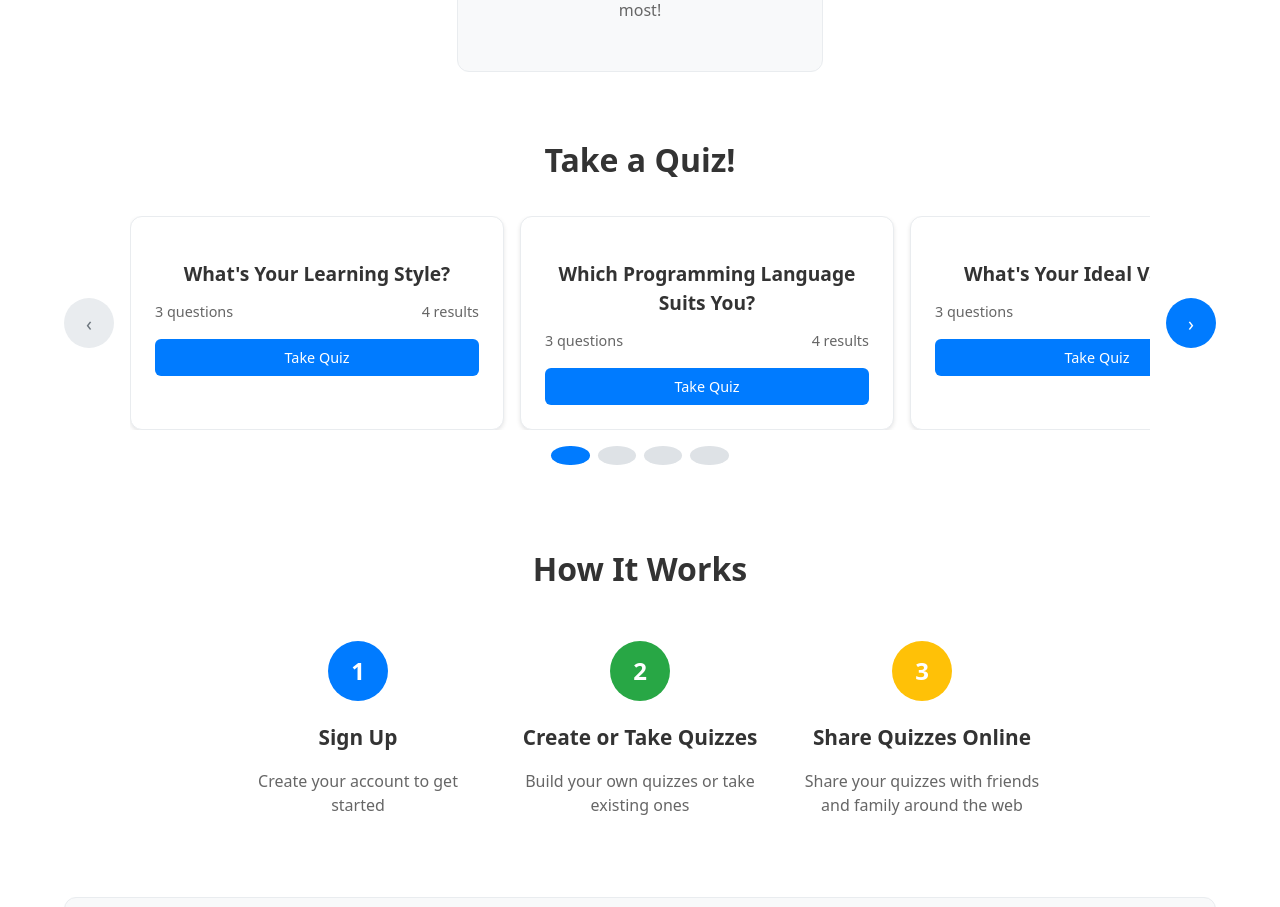
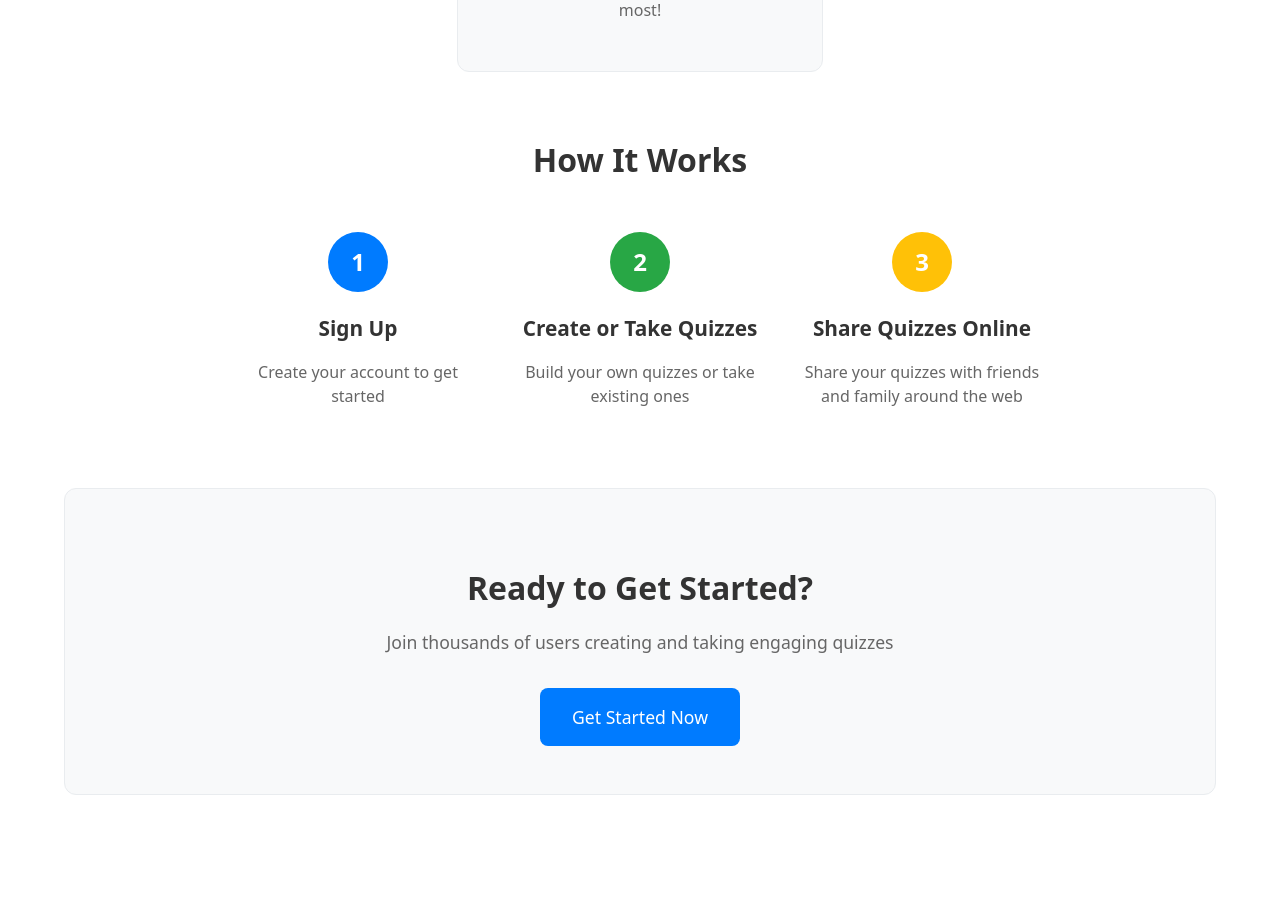
Before and after one commit to EricFrancis12/quiz-app, a React (Vite) app in the folder frontend/: page / in a window 1280 px wide. Shown: the part 1040-1947 px from the top of the page. After the commit the page ends 1899 px from the top, so only its background shows below. Built offline with nearby package versions, Linux system fonts and the light colour scheme.

Commit message:
wip rework carousel

```diff
--- a/frontend/src/components/QuizCarousel.tsx
+++ b/frontend/src/components/QuizCarousel.tsx
@@ -9,24 +9,14 @@ export default function QuizCarousel({
   onQuizClick?: (quiz: Quiz) => void;
 }) {
   const [currentIndex, setCurrentIndex] = useState(0);
-  const itemsPerView = 3;
 
-  const nextSlide = () => {
-    setCurrentIndex((prev) =>
-      prev + itemsPerView >= quizzes.length ? 0 : prev + 1
-    );
-  };
+  function nextSlide() {
+    setCurrentIndex((index) => (index < quizzes.length - 1 ? index + 1 : 0));
+  }
 
-  const prevSlide = () => {
-    setCurrentIndex((prev) =>
-      prev === 0 ? Math.max(0, quizzes.length - itemsPerView) : prev - 1
-    );
-  };
-
-  const visibleQuizzes = quizzes.slice(
-    currentIndex,
-    currentIndex + itemsPerView
-  );
+  function prevSlide() {
+    setCurrentIndex((index) => (index === 0 ? quizzes.length - 1 : index - 1));
+  }
 
   if (quizzes.length === 0) {
     return (
@@ -53,17 +43,55 @@ export default function QuizCarousel({
           gap: "1rem",
         }}
       >
-        {/* Previous Button */}
+        <CarouselButton text="<-" onClick={prevSlide} />
+
+        <div
+          style={{
+            position: "relative",
+            flex: 1,
+            height: "200px",
+            overflow: "hidden",
+          }}
+        >
+          {quizzes.map((quiz, index) => (
+            <div
+              key={quiz.id}
+              style={{
+                position: "absolute",
+                left: `${(index - currentIndex) * 280}px`,
+                transition: "left 0.5s ease-in-out",
+                width: "250px",
+                height: "100%",
+              }}
+            >
+              <QuizCard quiz={quiz} onClick={() => onQuizClick?.(quiz)} />
+            </div>
+          ))}
+        </div>
+
+        <CarouselButton text="->" onClick={nextSlide} />
+      </div>
+    </div>
+  );
+}
+
+function CarouselButton({
+  text,
+  onClick,
+}: {
+  text: string;
+  onClick: () => void;
+}) {
+  return (
     <button
-          onClick={prevSlide}
-          disabled={currentIndex === 0}
+      onClick={onClick}
       style={{
         padding: "0.75rem",
-            backgroundColor: currentIndex === 0 ? "#e9ecef" : "#007bff",
-            color: currentIndex === 0 ? "#6c757d" : "white",
+        backgroundColor: "#007bff",
+        color: "white",
         border: "none",
         borderRadius: "50%",
-            cursor: currentIndex === 0 ? "not-allowed" : "pointer",
+        cursor: "pointer",
         fontSize: "1.2rem",
         width: "50px",
         height: "50px",
@@ -74,120 +102,8 @@ export default function QuizCarousel({
         flexShrink: 0,
       }}
     >
-          ‹
+      {text}
     </button>
-
-        {/* Quiz Cards Container */}
-        <div
-          style={{
-            display: "flex",
-            gap: "1rem",
-            overflow: "hidden",
-            flex: 1,
-            minHeight: "200px",
-          }}
-        >
-          {visibleQuizzes.map((quiz, index) => (
-            <QuizCard
-              key={`${quiz.id}-${currentIndex + index}`}
-              quiz={quiz}
-              onClick={() => onQuizClick?.(quiz)}
-            />
-          ))}
-
-          {/* Fill empty slots if not enough quizzes */}
-          {visibleQuizzes.length < itemsPerView &&
-            Array.from({ length: itemsPerView - visibleQuizzes.length }).map(
-              (_, index) => (
-                <div
-                  key={`empty-${index}`}
-                  style={{
-                    flex: "0 0 calc(33.333% - 1rem)",
-                    minWidth: "250px",
-                    height: "180px",
-                    backgroundColor: "#f8f9fa",
-                    borderRadius: "12px",
-                    border: "2px dashed #dee2e6",
-                    display: "flex",
-                    alignItems: "center",
-                    justifyContent: "center",
-                    color: "#6c757d",
-                    fontSize: "0.9rem",
-                  }}
-                >
-                  Empty slot
-                </div>
-              )
-            )}
-        </div>
-
-        {/* Next Button */}
-        <button
-          onClick={nextSlide}
-          disabled={currentIndex + itemsPerView >= quizzes.length}
-          style={{
-            padding: "0.75rem",
-            backgroundColor:
-              currentIndex + itemsPerView >= quizzes.length
-                ? "#e9ecef"
-                : "#007bff",
-            color:
-              currentIndex + itemsPerView >= quizzes.length
-                ? "#6c757d"
-                : "white",
-            border: "none",
-            borderRadius: "50%",
-            cursor:
-              currentIndex + itemsPerView >= quizzes.length
-                ? "not-allowed"
-                : "pointer",
-            fontSize: "1.2rem",
-            width: "50px",
-            height: "50px",
-            display: "flex",
-            alignItems: "center",
-            justifyContent: "center",
-            transition: "all 0.2s",
-            flexShrink: 0,
-          }}
-        >
-          ›
-        </button>
-      </div>
-
-      {/* Dots Indicator */}
-      {quizzes.length > itemsPerView && (
-        <div
-          style={{
-            display: "flex",
-            justifyContent: "center",
-            gap: "0.5rem",
-            marginTop: "1rem",
-          }}
-        >
-          {Array.from({
-            length: Math.ceil(quizzes.length / itemsPerView),
-          }).map((_, index) => (
-            <button
-              key={index}
-              onClick={() => setCurrentIndex(index * itemsPerView)}
-              style={{
-                width: "10px",
-                height: "10px",
-                borderRadius: "50%",
-                border: "none",
-                backgroundColor:
-                  index === Math.floor(currentIndex / itemsPerView)
-                    ? "#007bff"
-                    : "#dee2e6",
-                cursor: "pointer",
-                transition: "background-color 0.2s",
-              }}
-            />
-          ))}
-        </div>
-      )}
-    </div>
   );
 }
 
@@ -227,7 +143,7 @@ function QuizCard({ quiz, onClick }: { quiz: Quiz; onClick?: () => void }) {
           fontWeight: "600",
         }}
       >
-        {quiz.name || "Untitled Quiz"}
+        {quiz.name}
       </h3>
 
       <div
--- a/frontend/src/pages/HomePage/index.tsx
+++ b/frontend/src/pages/HomePage/index.tsx
@@ -1,16 +1,17 @@
 import HeroSection from "./HeroSection";
 import FeaturesSection from "./FeaturesSection";
-import QuizzesSection from "./QuizzesSection";
+// import QuizzesSection from "./QuizzesSection";
 import HowItWorksSection from "./HowItWorksSection";
 import CallToActionSection from "./CallToActionSection";
-import sampleQuizzes from "../../lib/sampleQuizzes.json";
+// import sampleQuizzes from "../../lib/sampleQuizzes.json";
 
 export default function HomePage() {
   return (
     <div style={{ maxWidth: "1200px", margin: "0 auto", padding: "2rem" }}>
       <HeroSection />
       <FeaturesSection />
-      <QuizzesSection quizzes={sampleQuizzes} />
+      {/* TODO: finish */}
+      {/* <QuizzesSection quizzes={sampleQuizzes} /> */}
       <HowItWorksSection />
       <CallToActionSection />
     </div>
```
Lines whose indentation alone changed are shown as unchanged.
